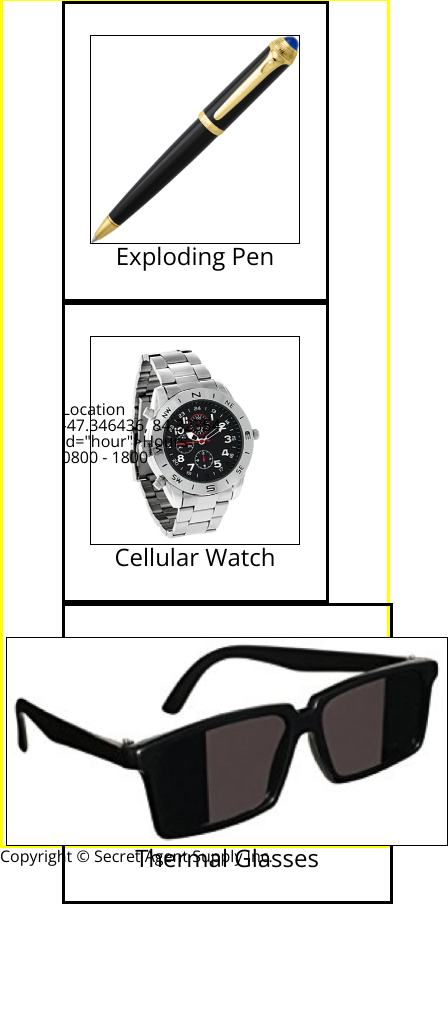
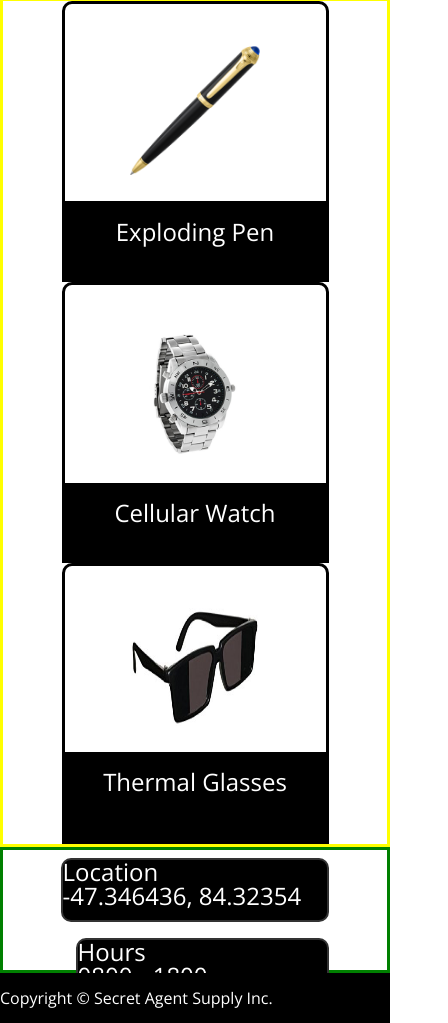
Before and after one commit to vanDeurs/SecretAgentSupply, a plain HTML site: page index.html in a window 390 px wide. Shown: the part 552-1575 px from the top of the page, 448 px wide, since content can reach past the window. Before the commit the page ends 1456 px from the top, so only its background shows below. Drawn offline with nearby package versions, Linux system fonts and the light colour scheme.

Commit message:
Fixed collapse bug. Added some responsiveness. No more styling.

```diff
--- a/index.html
+++ b/index.html
@@ -54,14 +54,16 @@
                         <p>Thermal Glasses</p>
                     </div>
                 </div>
+            </div>
 
+            <div class="hope">
                 <div class="information">
                     <div class="location">
                         <p id="loc">Location</p>
                         <span>-47.346436, 84.32354</span>
                     </div>
                     <div class="hours">
-                        <p> id="hour">Hours</p>
+                        <p id="hour">Hours</p>
                         <span>0800 - 1800</span>
                     </div>
                 </div>
--- a/resources/style.css
+++ b/resources/style.css
@@ -17,7 +17,7 @@ html, body {
     margin: 0;
 }
 
-.header-top, .header-main, header nav,  .main, footer {
+.header-top, .information, .header-main, header nav,  .main, footer {
     padding: 0 15%;
     margin: 0 auto;
 }
@@ -33,7 +33,6 @@ header {
 
 .header-top {
     display: flex;
-    position: relative;
     top: 0;
     background: #000;
     color: #fff;
@@ -47,8 +46,13 @@ header {
     display: inline-block;
 }
 
+.header-top h3 {
+    font-size: 1.5rem;
+    min-width: 150px;
+}
+
 .header-top img {
-    width: 5%;
+    width: 50px;
     height: auto;
     padding-right: 5%;
 }
@@ -68,8 +72,10 @@ header {
 /* HEADER ARRIVAL */
 
 .new-arrival {
-    height: 45%;
-    width: 45%;
+    height: 200px;
+    width: 550px;
+    min-height: 80px;
+    min-width: 300px;
     background: #000;
     color: #fff;
     text-transform: uppercase;
@@ -136,7 +142,6 @@ header nav ul li a:hover {
 
 .main {
     border: 3px solid yellow;
-    height: 100%;
     margin-top: 25px;
 }
 
@@ -144,32 +149,85 @@ header nav ul li a:hover {
 
 .products {
     display: flex;
-    justify-content: space-between;
+    justify-content: space-around;
     align-items: baseline;
     flex-wrap: wrap;
     flex-direction: row;
-    height: 400px;
 }
 
 .product {
+    border: 3px solid black;
     height: 275px;
     width: 275px;
-    border: 3px solid black;
-    padding: 10px 25px;
     align-items: center;
     justify-content: center;
     display: flex;
     flex-direction: column;
-    flex-basis: 275px;
+    border-top-left-radius: 10px;
+    border-top-right-radius: 10px;
 }
 
 .product img {
-    height: 75%;
-    width: auto;
-    border: 1px solid black;
+    height: 50%;
+    width: 50%;
+    margin-bottom: 0;
+    margin-top: 16%;
 }
 
 
 .product p {
+    height: 30%;
+    background: #000;
+    color: #fff;
+    width: 100%;
+    margin-top: 10%;
+    text-align: center;
+    padding-top: 7%;
     font-size: 1.5rem;
+
 }
+
+
+/* INFORMATION */
+
+.hope {
+    border: 3px solid green;
+}
+
+.information {
+    height: 120px;
+    display: flex;
+    justify-content: flex-start;
+    align-items: center;
+    flex-wrap: wrap;
+}
+
+.information .location, .hours {
+    height: 60px;
+    width: 325px;
+    background: #000;
+    color: #fff;
+    font-size: 1.5rem;
+    border-radius: 10px;
+    border: 2px solid #333;
+    margin: 3% auto;
+}
+
+.information .hours {
+    margin-left: 15px;
+}
+
+footer {
+    height: 50px;
+    position: relative;
+    bottom: 0;
+    left: 0;
+    right: 0;
+    background: #000;
+    color: #fff;
+    display: flex;
+    justify-content: flex-start;
+    align-items: center;
+    align-content: center;
+    margin-top: 25px;
+}
```
